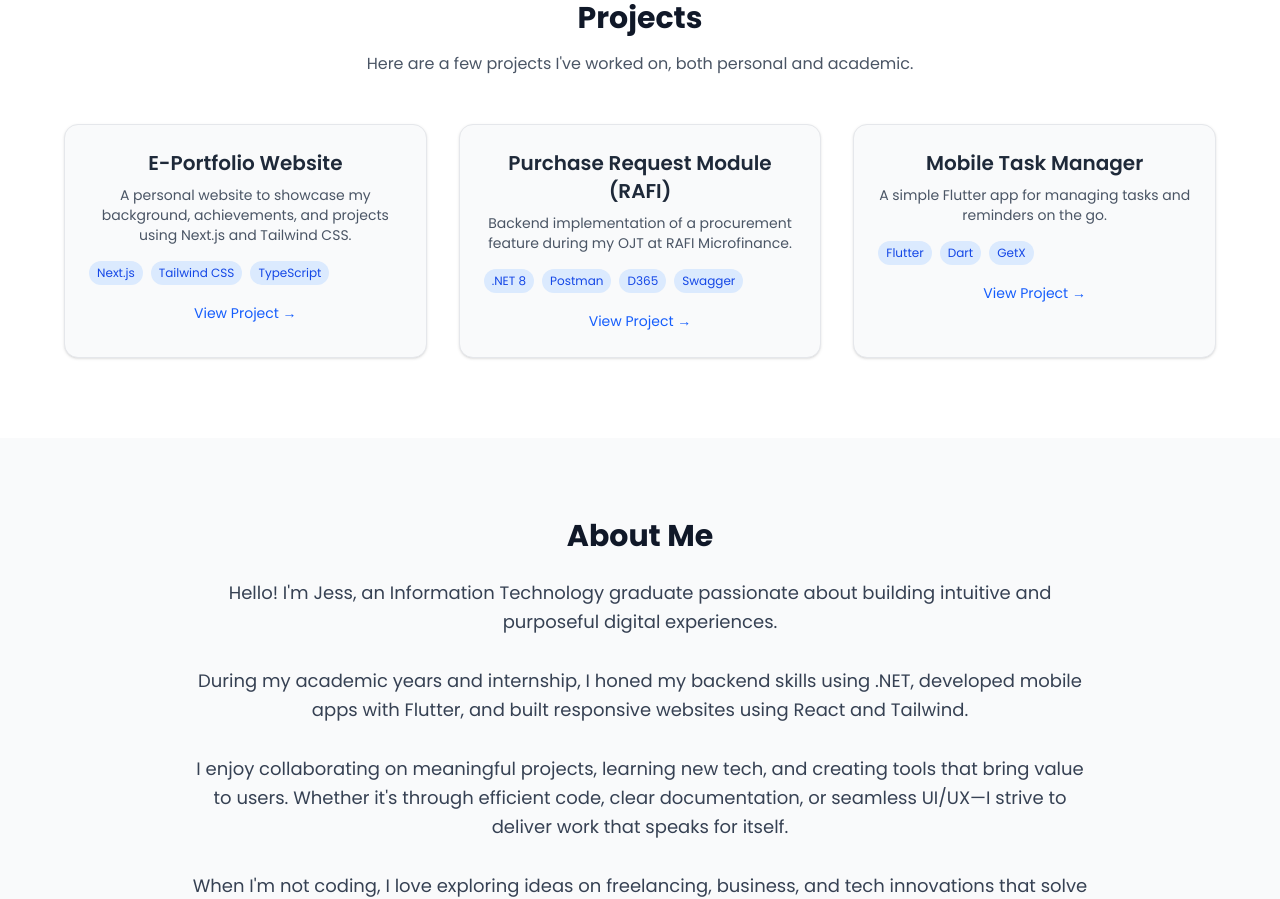
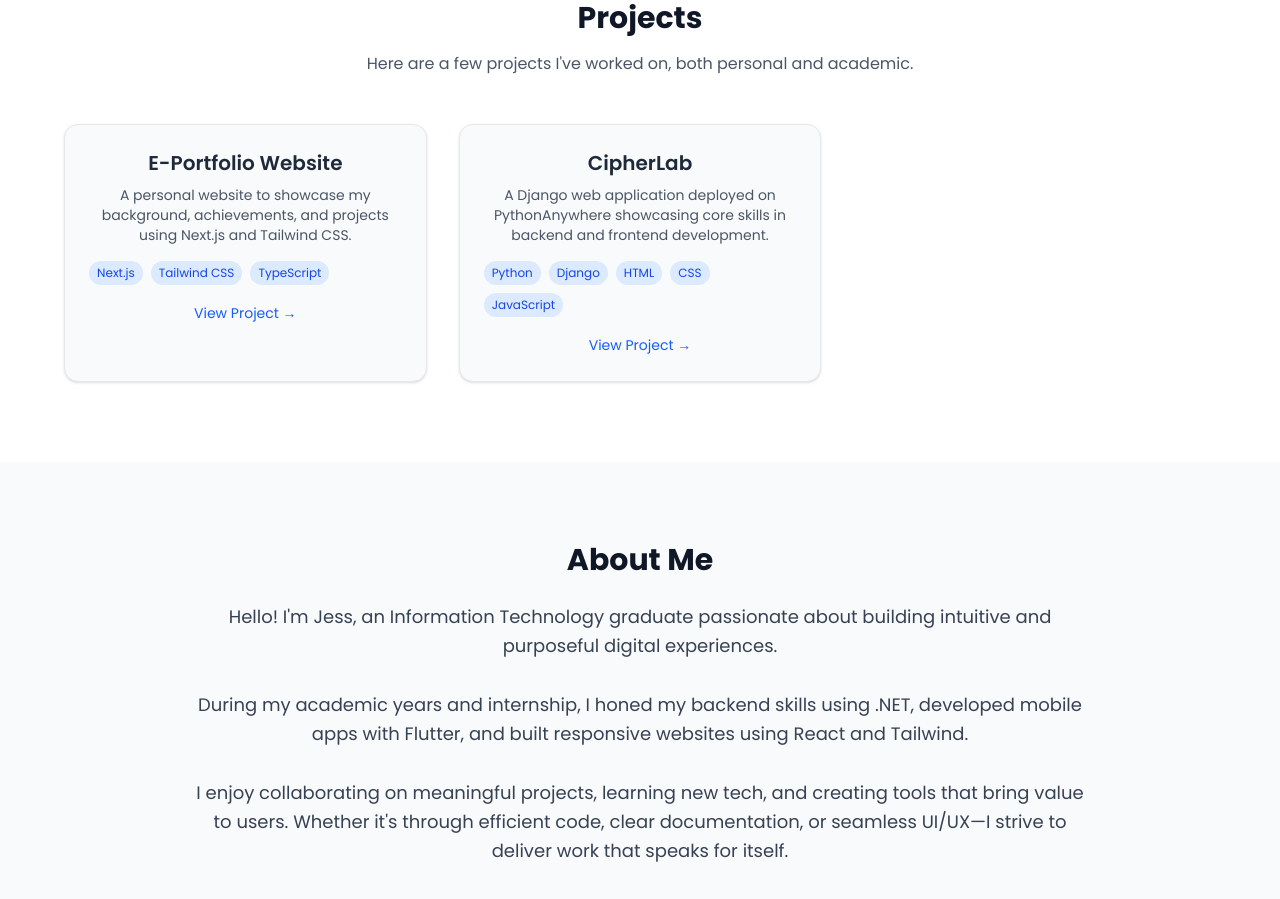
Before and after one commit to SoulSej10/My-Eportfolio, a Next.js app: page / in a window 1280 px wide. Shown: the part 960-1859 px from the top of the page. Built offline with nearby package versions, Linux system fonts and the light colour scheme.

Commit message:
feat(code): updating projects

```diff
--- a/src/components/sections/Projects.tsx
+++ b/src/components/sections/Projects.tsx
@@ -15,16 +15,10 @@ const projects: Project[] = [
     link: 'https://my-eportfolio-two.vercel.app/',
   },
   {
-    title: 'Purchase Request Module (RAFI)',
-    description: 'Backend implementation of a procurement feature during my OJT at RAFI Microfinance.',
-    tech: ['.NET 8', 'Postman', 'D365', 'Swagger'],
-    link: '#',
-  },
-  {
-    title: 'Mobile Task Manager',
-    description: 'A simple Flutter app for managing tasks and reminders on the go.',
-    tech: ['Flutter', 'Dart', 'GetX'],
-    link: '#',
+    title: 'CipherLab',
+    description: 'A Django web application deployed on PythonAnywhere showcasing core skills in backend and frontend development.',
+    tech: ['Python', 'Django', 'HTML', 'CSS', 'JavaScript'],
+    link: 'https://jessanthony10.pythonanywhere.com/',
   },
 ]
 
```
